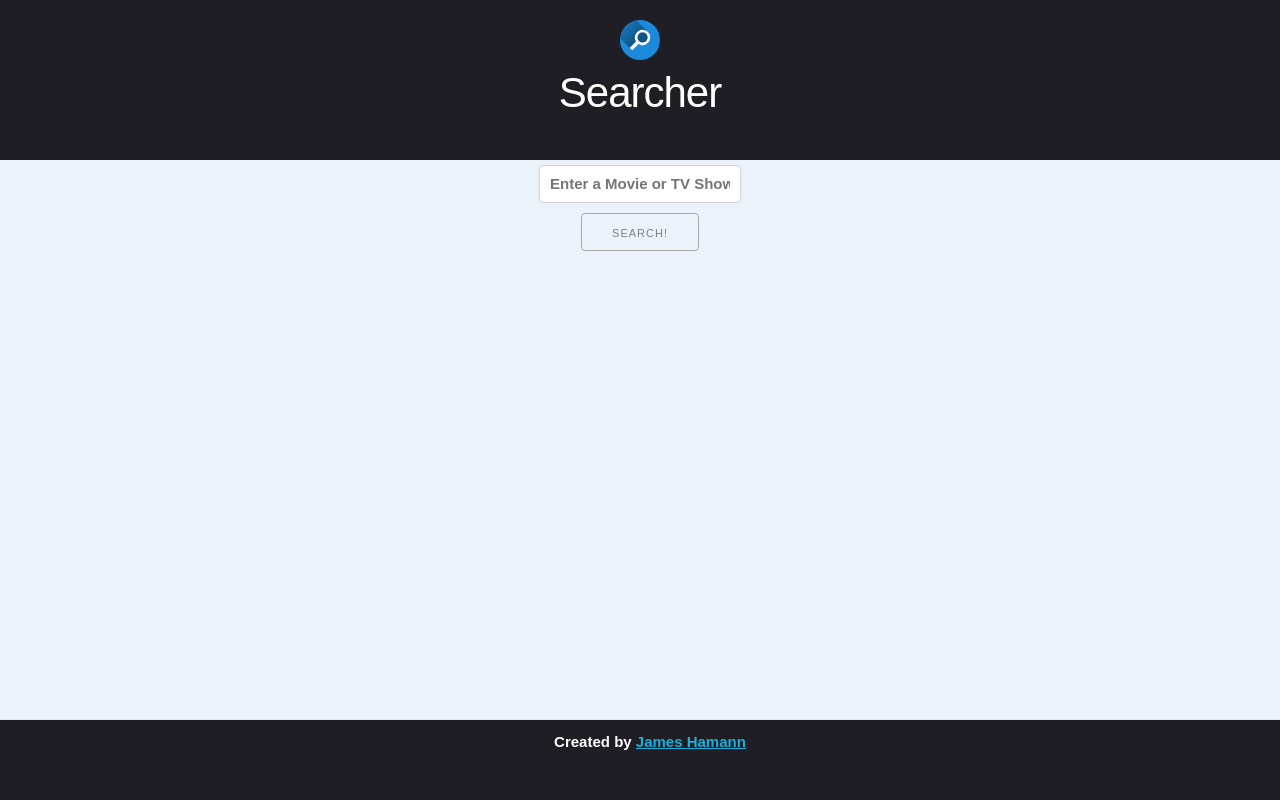
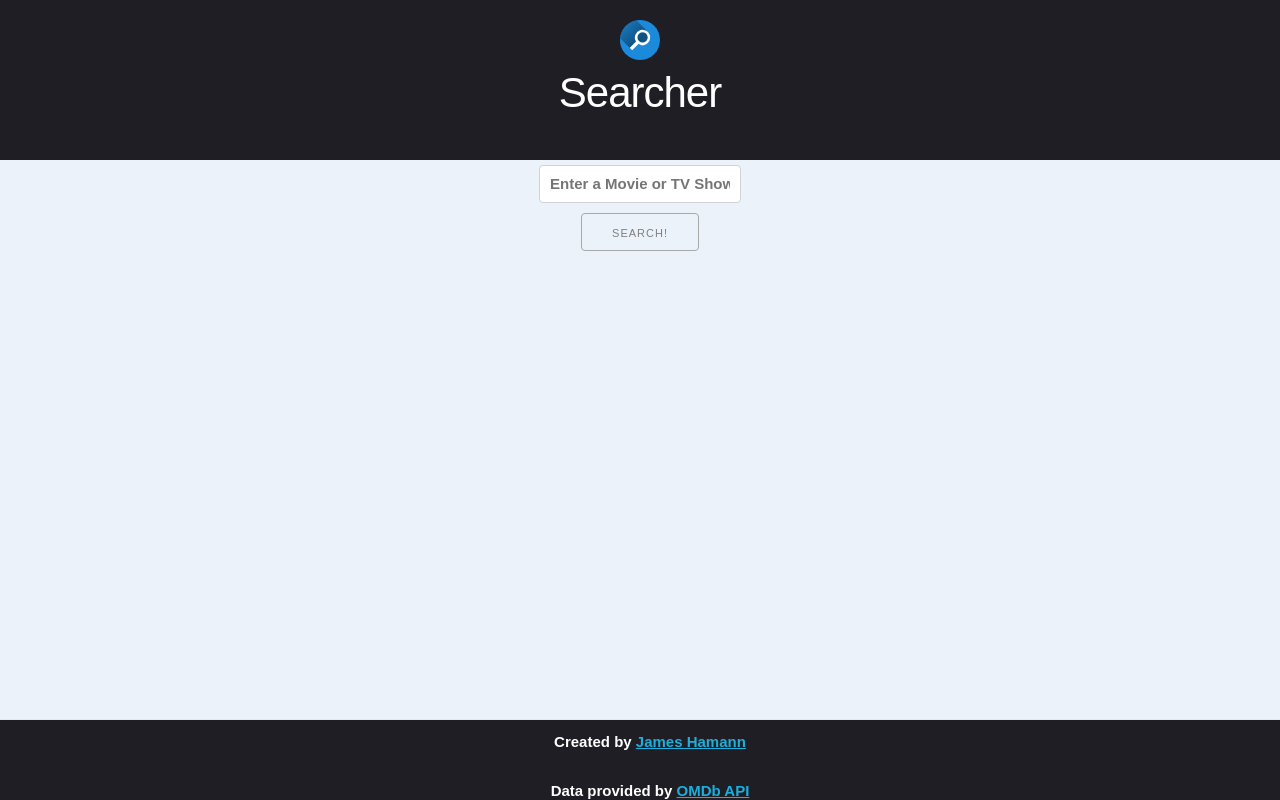
Before and after one commit to jameshamann/searcher-react, a React (Create React App) app: page / in a window 1280 px wide. Shown: the top 800 px of the page. Built offline with nearby package versions, Linux system fonts and the light colour scheme; a web font is replaced by a local one.

Commit message:
adds api key and dotenv

```diff
--- a/package.json
+++ b/package.json
@@ -9,6 +9,7 @@
     "react-scripts": "0.8.4"
   },
   "dependencies": {
+    "dotenv": "^6.0.0",
     "react": "^15.4.1",
     "react-dom": "^15.4.1"
   },
--- a/src/App.js
+++ b/src/App.js
@@ -5,7 +5,7 @@ import logo from '../public/logo.svg';
 import '../public/css/normalize.css';
 import '../public/css/skeleton.css';
 import '../public/css/App.css';
-
+require('dotenv').config()
 
 
 class App extends Component {
--- a/src/SearchResults.js
+++ b/src/SearchResults.js
@@ -22,7 +22,7 @@ class SearchResults extends Component {
     var results;
     var self = this;
     console.log(self);
-    fetch('https://www.omdbapi.com/?tomatoes=true&t=' + this.state.value)
+    fetch('http://www.omdbapi.com/?apikey=' + process.env.REACT_APP_OMDB_API_KEY + '&tomatoes=true&t=' + this.state.value)
         .then(function(res) {
             return res.json();
         }).then(function(json) {
--- a/src/index.js
+++ b/src/index.js
@@ -15,7 +15,7 @@ import '../public/css/index.css';
 ReactDOM.render(
   <div>
     <App/>
-    <Footer>  <p>Created by <a href="jameshamann.com">James Hamann</a></p> </Footer>
+    <Footer>  <p>Created by <a href="jameshamann.com">James Hamann</a></p> <p> Data provided by  <a href="https://www.omdbapi.com"> OMDb API </a></p></Footer>
   </div>,
   document.getElementById('root')
 
```
Also changed, not shown: 1 other file (tests, documents, lock files or other folders).
